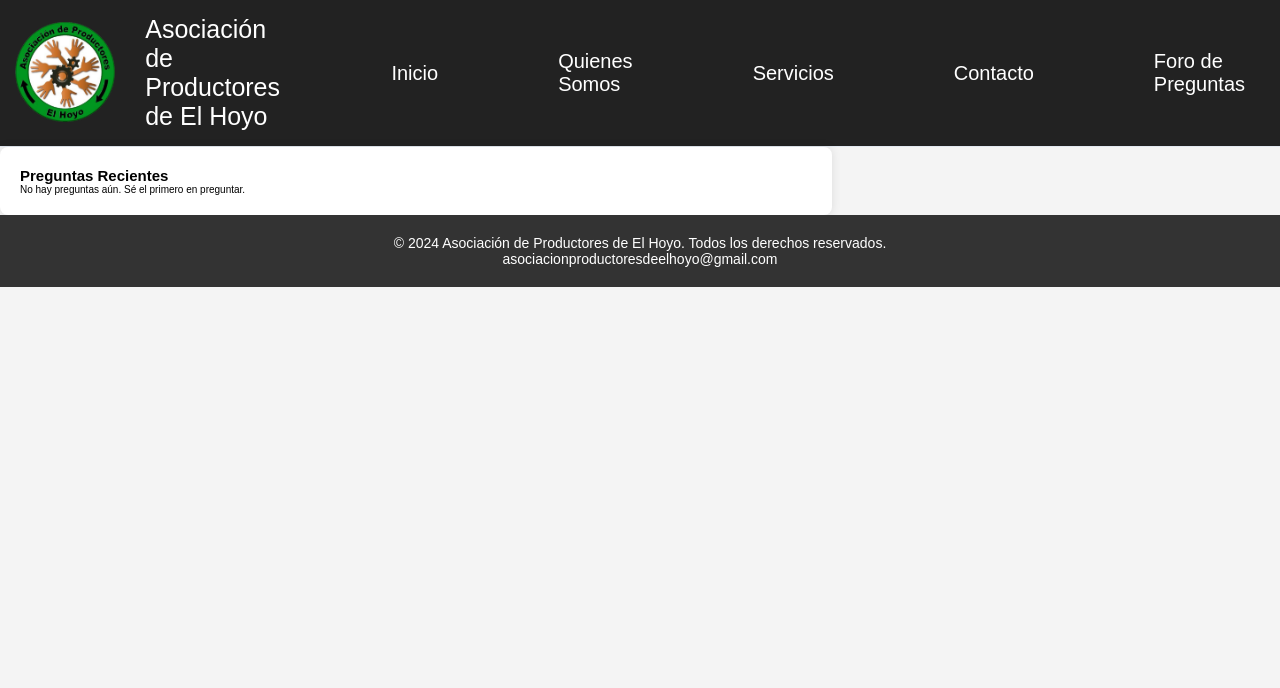
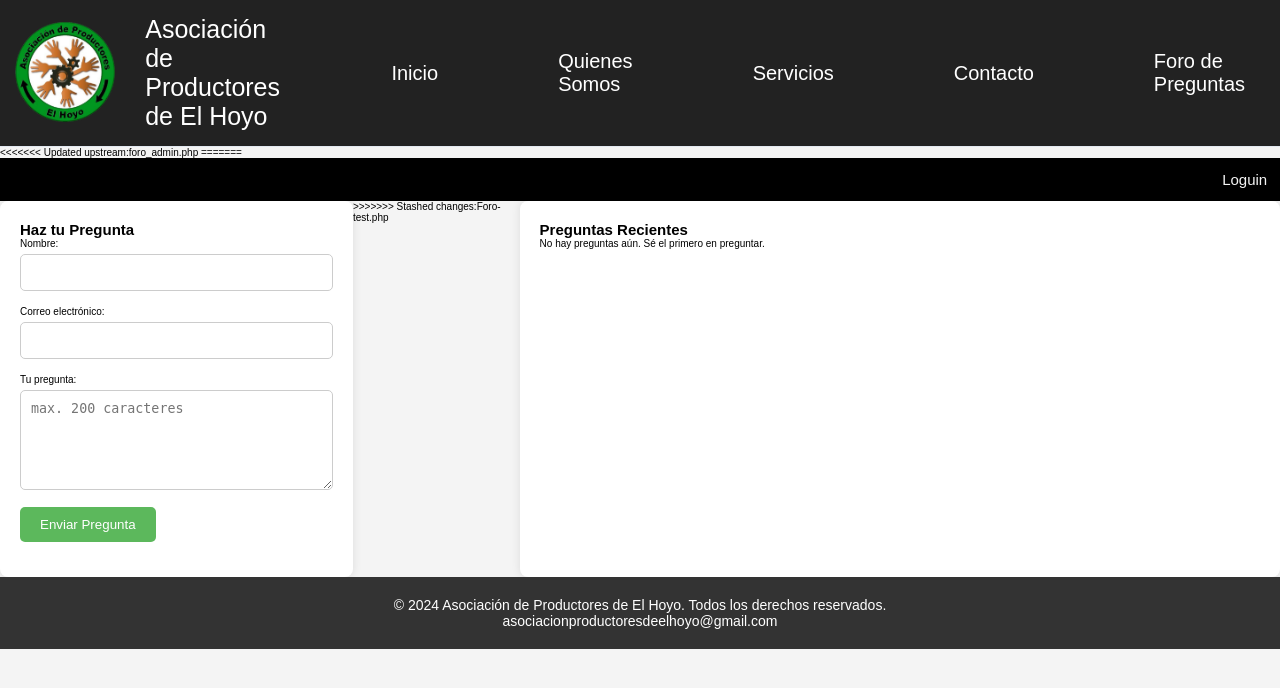
Before and after one commit to karibari70/Asociacion_Productores, a PHP site: page /foro_admin.php in a window 1280 px wide. Shown: the top 688 px of the page. Run offline with PHP 8.4, Linux system fonts and the light colour scheme; data that the repository does not hold is empty.

Commit message:
armando Login

```diff
--- a/foro.css
+++ b/foro.css
@@ -67,3 +67,36 @@ body {
 .question small {
     color: #888;
 }
+.contenedor_login{
+    background-color: black;
+    padding: 1%;
+    text-align: end;
+}
+a {
+    text-decoration: none;
+}
+.login_item{
+    color:#f4f4f4;
+    font-size:1.5rem ;
+}
+
+.login_item:hover {
+    color: #482ff7;
+  }
+
+.formulario_login{
+    background-color: #7ECBEA;
+    padding: 2%;
+
+}
+.formulario_login form{
+    font-family: Arial, Helvetica, sans-serif;
+    font-style: oblique;
+    color: #181717;
+    font-size: 2rem;
+    display: grid;
+    align-content: center;
+    justify-content: center;
+    margin: 15%;
+
+}
--- a/foro_admin.php
+++ b/foro_admin.php
@@ -9,6 +9,35 @@
     <?php require 'navbar.php' ?>
 
 <body>
+<<<<<<< Updated upstream:foro_admin.php
+=======
+<div class="contenedor_login">
+    <a href="index_loguin.php" class="login_item" target="_blank">Loguin</a>
+</div>
+
+    <div class="container">
+        <!-- Formulario a la izquierda -->
+        <div class="form-container">
+            <h2>Haz tu Pregunta</h2>
+            <form method="post" action="agregarConsulta.php">
+                <div class="form-group">
+                    <label for="nombre">Nombre:</label>
+                    <input type="text" id="nombre" name="nombre" required>
+                </div>
+                <div class="form-group">
+                    <label for="email">Correo electrónico:</label>
+                    <input type="email" id="correo" name="correo" required>
+                </div>
+                <div class="form-group">
+                    <label for="pregunta">Tu pregunta:</label>
+                    <textarea placeholder="max. 200 caracteres" id="pregunta" name="pregunta" required></textarea>
+                </div>
+                <div class="form-group">
+                    <button type="submit">Enviar Pregunta</button>
+                </div>
+            </form>
+        </div>
+>>>>>>> Stashed changes:Foro-test.php
 
         <!-- Preguntas recientes a la derecha -->
         <div class="questions-container">
```
Also changed, not shown: datos.php (added, +49 -0 lines), home.php (added, +13 -0 lines), index_loguin.css (added, +27 -0 lines), index_loguin.php (added, +30 -0 lines), login.php (added, +17 -0 lines), logout.php (added, +11 -0 lines), home.css (added).
